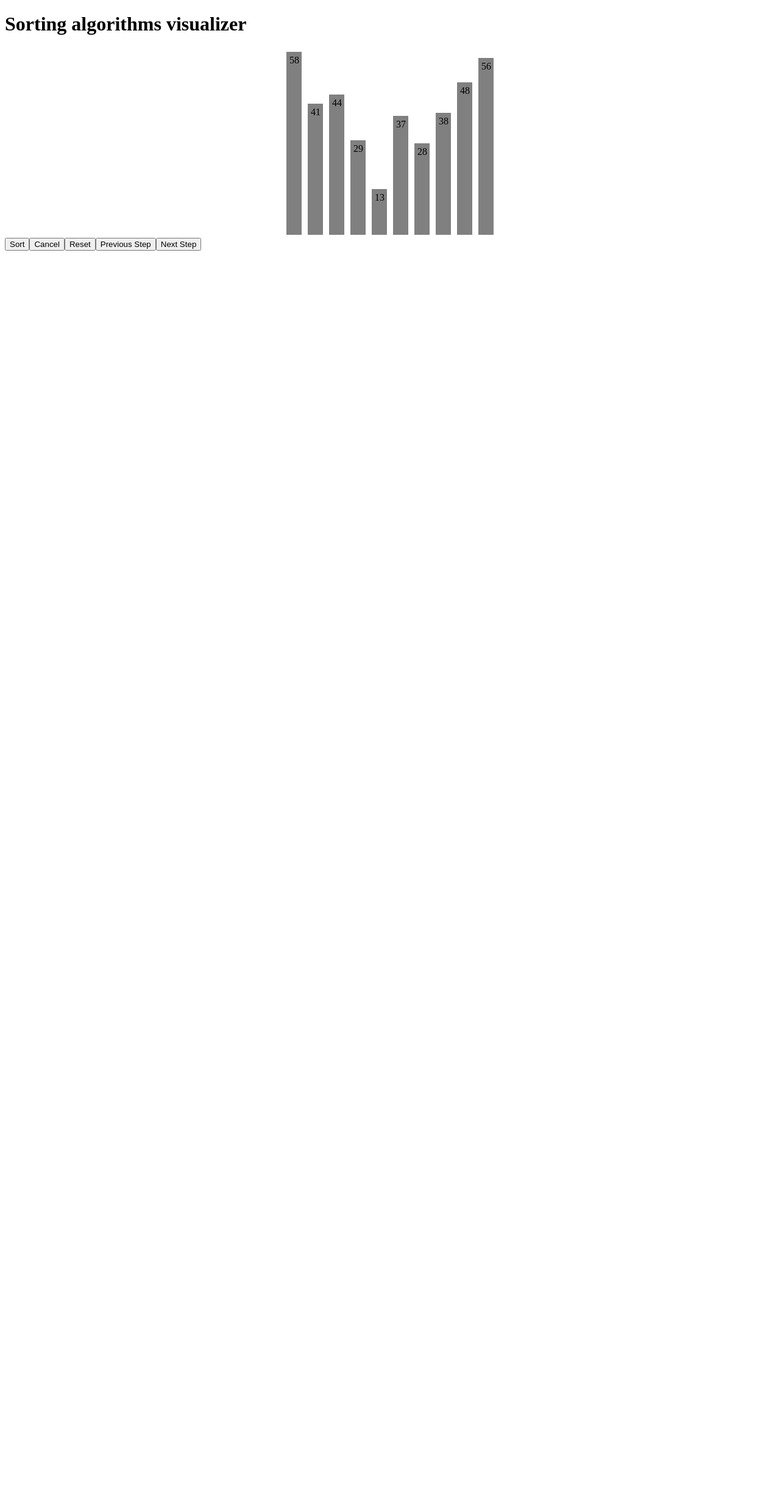
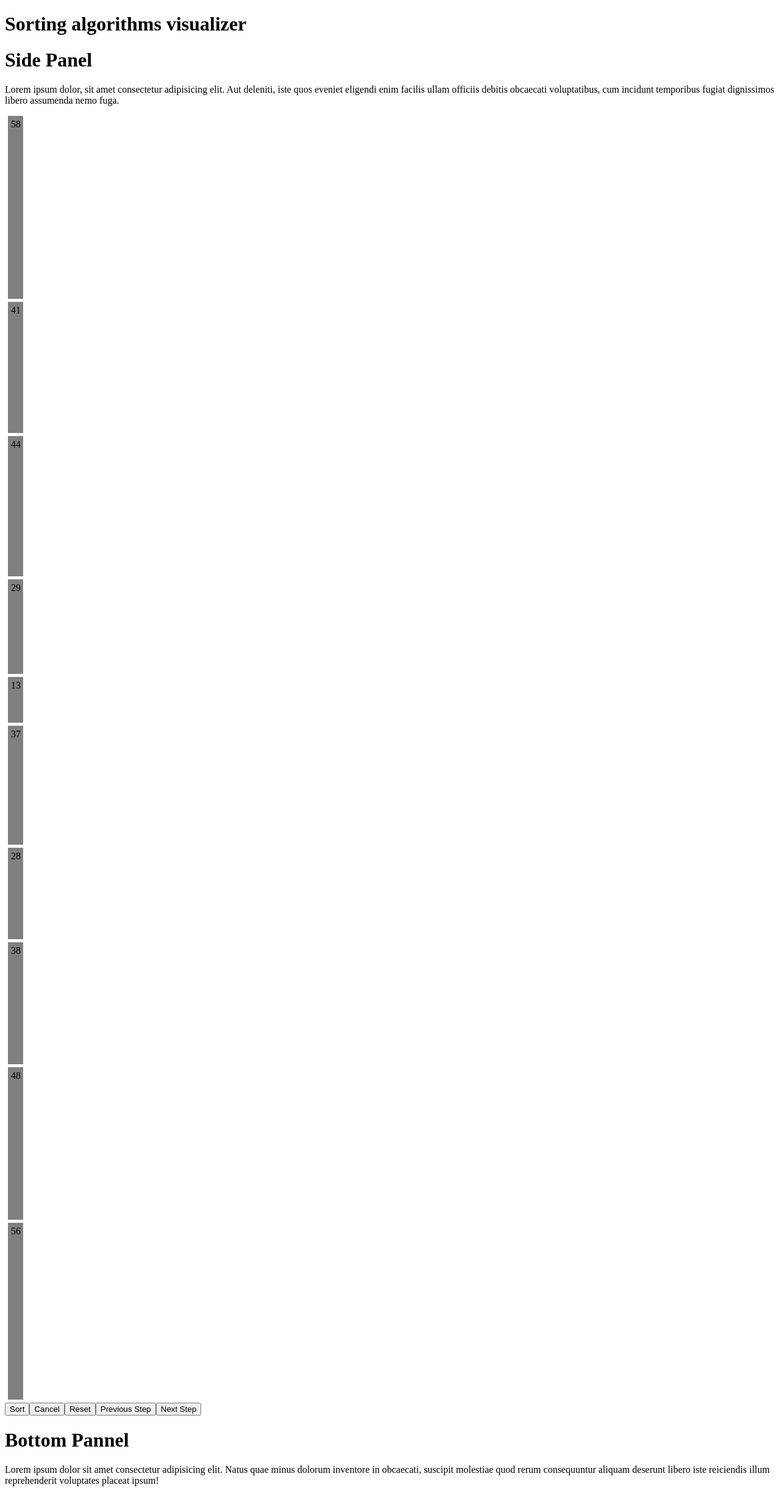
Before and after one commit to bkrmadtya/sorting-algorithm-visualizer, a React app: page / in a window 1280 px wide. Shown: the whole page at 61% size. Before the commit the page ends 800 px from the top, so only its background shows below. Built offline with nearby package versions, Linux system fonts and the light colour scheme.

Commit message:
feat: arranged components inside Dashboard components

```diff
--- a/src/components/BarContainer/index.tsx
+++ b/src/components/Dashboard/BarContainer/index.tsx
@@ -1,5 +1,5 @@
 import React from 'react'
-import BarComponent from '../Bar'
+import BarComponent from './Bar'
 import Bar from 'src/utils/Bar'
 
 interface IProps {
@@ -8,7 +8,7 @@ interface IProps {
 
 const BarContainer: React.FC<IProps> = ({ steps }: IProps) => {
 	return (
-		<div className='bar__container'>
+		<div className='barContainer'>
 			{steps.map(a => (
 				<BarComponent key={a.value} value={a.value} status={a.status} />
 			))}
--- /dev/null
+++ b/src/components/Dashboard/Panels/BottomPanel/index.tsx
@@ -0,0 +1,17 @@
+import React from 'react'
+
+const BottomPanel: React.FC = () => {
+	return (
+		<div className='bottomPanel'>
+			<h1>Bottom Pannel</h1>
+			<p>
+				Lorem ipsum dolor sit amet consectetur adipisicing elit. Natus quae
+				minus dolorum inventore in obcaecati, suscipit molestiae quod rerum
+				consequuntur aliquam deserunt libero iste reiciendis illum reprehenderit
+				voluptates placeat ipsum!
+			</p>
+		</div>
+	)
+}
+
+export default BottomPanel
--- /dev/null
+++ b/src/components/Dashboard/Panels/MainPanel/index.tsx
@@ -0,0 +1,30 @@
+import React from 'react'
+
+// hooks
+import useSort from 'src/hooks/useSort'
+
+// components
+import BarContainer from 'src/components/Dashboard/BarContainer'
+import Controls from 'src/components/Dashboard/Controls'
+
+// utils
+import { ISortingAlgorithm } from 'src/utils/interface'
+import { BubbleSort, MergeSort, QuickSort } from 'src/algorithms'
+
+let selectedAlgorithm: ISortingAlgorithm = BubbleSort
+selectedAlgorithm = MergeSort
+selectedAlgorithm = QuickSort
+
+const MainPanel: React.FC = () => {
+	const { state, sort, reset, cancel, previousStep, nextStep } = useSort(
+		selectedAlgorithm
+	)
+	return (
+		<div className='mainPanel'>
+			<BarContainer steps={state.steps[state.currentStep]} />
+			<Controls {...{ sort, cancel, reset, previousStep, nextStep }} />
+		</div>
+	)
+}
+
+export default MainPanel
--- /dev/null
+++ b/src/components/Dashboard/Panels/SidePanel/index.tsx
@@ -0,0 +1,17 @@
+import React from 'react'
+
+const SidePanel: React.FC = () => {
+	return (
+		<div className='sidePanel'>
+			<h1>Side Panel</h1>
+			<p>
+				Lorem ipsum dolor, sit amet consectetur adipisicing elit. Aut deleniti,
+				iste quos eveniet eligendi enim facilis ullam officiis debitis obcaecati
+				voluptatibus, cum incidunt temporibus fugiat dignissimos libero
+				assumenda nemo fuga.
+			</p>
+		</div>
+	)
+}
+
+export default SidePanel
--- /dev/null
+++ b/src/components/Dashboard/Panels/index.ts
@@ -0,0 +1,3 @@
+export { default as SidePanel } from './SidePanel';
+export { default as MainPanel } from './MainPanel';
+export { default as BottomPanel } from './BottomPanel';
--- a/src/components/Dashboard/index.tsx
+++ b/src/components/Dashboard/index.tsx
@@ -1,30 +1,14 @@
 import React from 'react'
-// style
-import 'src/app.scss'
-
-// hooks
-import useSort from '../../hooks/useSort'
 
 // components
-import BarContainer from 'src/components/BarContainer'
-
-// utils
-import { ISortingAlgorithm } from 'src/utils/interface'
-import { BubbleSort, MergeSort, QuickSort } from 'src/algorithms'
-import Controls from '../Controls'
-
-let selectedAlgorithm: ISortingAlgorithm = BubbleSort
-selectedAlgorithm = MergeSort
-selectedAlgorithm = QuickSort
+import { SidePanel, MainPanel, BottomPanel } from './Panels'
 
 const DashBoard: React.FC = () => {
-	const { state, sort, reset, cancel, previousStep, nextStep } = useSort(
-		selectedAlgorithm
-	)
 	return (
 		<div className='dashboard'>
-			<BarContainer steps={state.steps[state.currentStep]} />
-			<Controls {...{ sort, cancel, reset, previousStep, nextStep }} />
+			<SidePanel />
+			<MainPanel />
+			<BottomPanel />
 		</div>
 	)
 }
```
Also changed, not shown: src/components/Dashboard/BarContainer/Bar/index.tsx (renamed from src/components/Bar/index.tsx), src/components/Dashboard/Controls/index.tsx (renamed from src/components/Controls/index.tsx).
